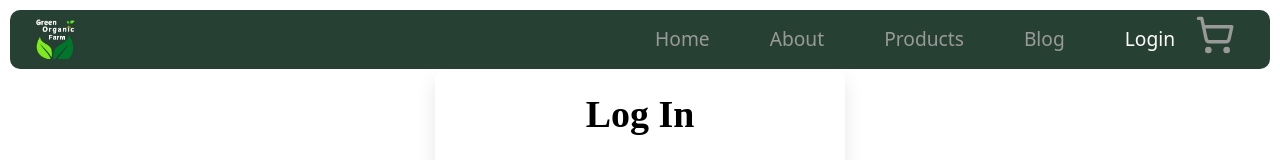
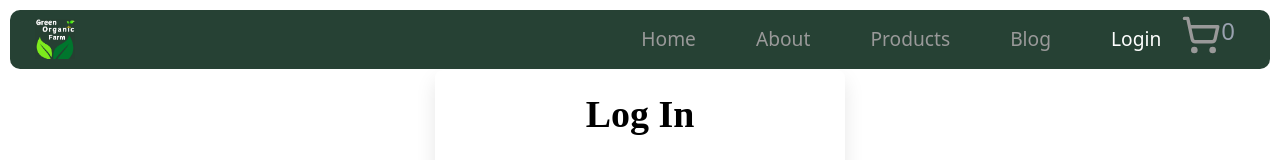
Before and after one commit to Pd12patil/icp-9-react-group-project, a React (Vite) app: page /login in a window 1280 px wide. Shown: the top 160 px of the page. Built offline with nearby package versions, Linux system fonts and the light colour scheme.

Commit message:
corrections

```diff
--- a/src/components/login/Login.jsx
+++ b/src/components/login/Login.jsx
@@ -59,9 +59,17 @@ const Login = () => {
     }
   }, []);
 
+  const getCartFromLocalStorage = () => {
+    const storedCart = localStorage.getItem('cart');
+    return storedCart ? JSON.parse(storedCart) : [];
+  };
+
+  const [cart, setCart] = useState(getCartFromLocalStorage());
+
+
   return (
     <>
-    <Navbar/>
+    <Navbar cartCount={cart.length}/>
     <div className="login-container">
       <h2 className="form-title">Log In</h2>
 
--- a/src/components/login/Signup.jsx
+++ b/src/components/login/Signup.jsx
@@ -49,9 +49,18 @@ const Signup = () => {
     navigate('/login');
   };
 
+
+  const getCartFromLocalStorage = () => {
+    const storedCart = localStorage.getItem('cart');
+    return storedCart ? JSON.parse(storedCart) : [];
+  };
+
+  const [cart, setCart] = useState(getCartFromLocalStorage());
+
+
   return (
     <>
-    <Navbar/>
+    <Navbar cartCount={cart.length}/>
     <div className="signup-container">
       <h2 className="form-title">Sign Up</h2>
 
--- a/src/views/About/About.jsx
+++ b/src/views/About/About.jsx
@@ -17,6 +17,14 @@ import img3 from "./../../assets/aboutimg/whoweare2.jpg";
 
 const About = () => {
 
+  const getCartFromLocalStorage = () => {
+    const storedCart = localStorage.getItem('cart');
+    return storedCart ? JSON.parse(storedCart) : [];
+  };
+
+  const [cart, setCart] = useState(getCartFromLocalStorage());
+
+
   const [showScroll, setShowScroll] = useState(false);
 
   useEffect(() => {
@@ -33,7 +41,7 @@ const About = () => {
 
   return (
     <div>
-      <Navbar />
+      <Navbar cartCount={cart.length}/>
 
       <div className=" px-6 py-10 bg-gray-100 md:px-16 lg:px-24">
 
--- a/src/views/Blog/Blog.jsx
+++ b/src/views/Blog/Blog.jsx
@@ -60,9 +60,17 @@ function Blog() {
     textAlign: 'center',
   });
 
+  const getCartFromLocalStorage = () => {
+    const storedCart = localStorage.getItem('cart');
+    return storedCart ? JSON.parse(storedCart) : [];
+  };
+
+  const [cart, setCart] = useState(getCartFromLocalStorage());
+
+
   return (
     <>
-      <Navbar />
+      <Navbar cartCount={cart.length}/>
 
       <div className="blog-container" style={{ textAlign: 'center', padding: '20px', backgroundColor: '#F4F5EC' }}>
         <div style={{ display: 'flex', justifyContent: 'center', marginBottom: '20px' }}>
```
